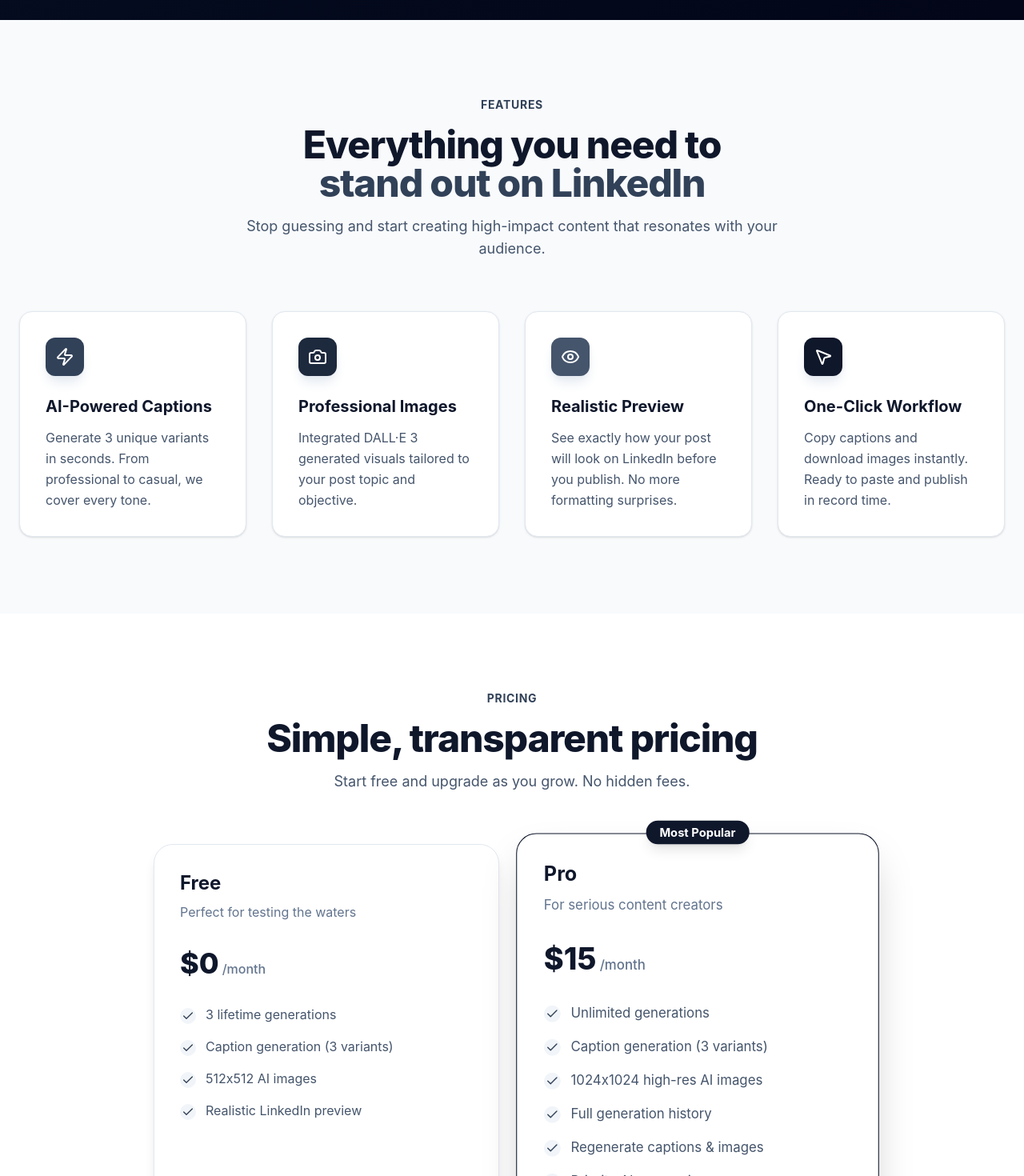
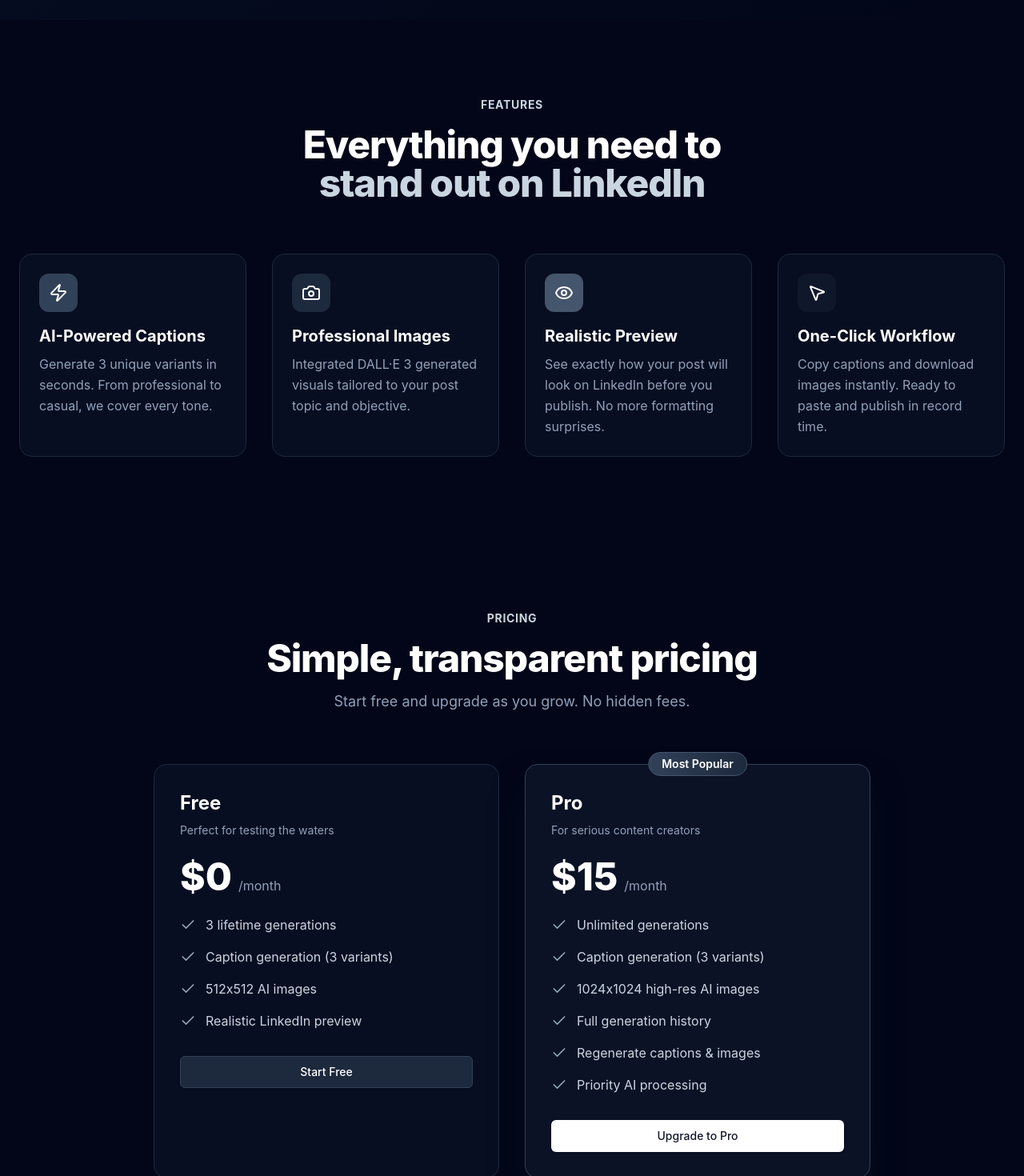
Before and after one commit to yop-dev/postgen-ai, a Next.js app: page / in a window 1280 px wide. Shown: the part 840-2310 px from the top of the page at 80% size. Built offline with nearby package versions, Linux system fonts and the light colour scheme; grey boxes are pictures that could not be loaded.

Commit message:
landing redesign

```diff
--- a/package.json
+++ b/package.json
@@ -31,6 +31,7 @@
     "class-variance-authority": "^0.7.1",
     "clsx": "^2.1.1",
     "date-fns": "^4.1.0",
+    "framer-motion": "^12.26.2",
     "groq-sdk": "^0.37.0",
     "lucide-react": "^0.562.0",
     "next": "^16.1.1",
--- a/src/components/layout/footer.tsx
+++ b/src/components/layout/footer.tsx
@@ -1,16 +1,22 @@
+import Image from "next/image"
+
 export function Footer() {
     return (
-        <footer className="border-t border-slate-200 bg-white">
+        <footer className="border-t border-slate-800 bg-slate-950">
             <div className="container mx-auto px-6 py-12 md:py-20">
                 <div className="grid grid-cols-1 md:grid-cols-4 gap-12 md:gap-8">
                     <div className="col-span-1 md:col-span-1 space-y-4">
                         <div className="flex items-center gap-2">
-                            <div className="h-6 w-6 rounded bg-blue-600 flex items-center justify-center">
-                                <span className="text-white font-bold text-sm">P</span>
-                            </div>
-                            <span className="font-bold text-slate-900 tracking-tight">PostGen AI</span>
+                            <Image
+                                src="/post-gen-logov2.jpg"
+                                alt="PostGen AI Logo"
+                                width={32}
+                                height={32}
+                                className="h-8 w-8 rounded-full"
+                            />
+                            <span className="font-bold text-white tracking-tight">PostGen AI</span>
                         </div>
-                        <p className="text-sm text-slate-500 leading-relaxed">
+                        <p className="text-sm text-slate-400 leading-relaxed">
                             Empowering creators to master LinkedIn <br className="hidden lg:block" />
                             with AI-powered content and <br className="hidden lg:block" />
                             realistic post previews.
@@ -18,34 +24,34 @@
                     </div>
 
                     <div>
-                        <h4 className="font-bold text-slate-900 mb-4">Product</h4>
-                        <ul className="space-y-3 text-sm text-slate-600">
-                            <li><a href="#features" className="hover:text-blue-600 transition-colors">Features</a></li>
-                            <li><a href="#pricing" className="hover:text-blue-600 transition-colors">Pricing</a></li>
-                            <li><a href="/app" className="hover:text-blue-600 transition-colors">App Dashboard</a></li>
+                        <h4 className="font-bold text-white mb-4">Product</h4>
+                        <ul className="space-y-3 text-sm text-slate-400">
+                            <li><a href="#features" className="hover:text-white transition-colors">Features</a></li>
+                            <li><a href="#pricing" className="hover:text-white transition-colors">Pricing</a></li>
+                            <li><a href="/app" className="hover:text-white transition-colors">App Dashboard</a></li>
                         </ul>
                     </div>
 
                     <div>
-                        <h4 className="font-bold text-slate-900 mb-4">Company</h4>
-                        <ul className="space-y-3 text-sm text-slate-600">
-                            <li><a href="#" className="hover:text-blue-600 transition-colors">About Us</a></li>
-                            <li><a href="#" className="hover:text-blue-600 transition-colors">Privacy Policy</a></li>
-                            <li><a href="#" className="hover:text-blue-600 transition-colors">Terms of Service</a></li>
+                        <h4 className="font-bold text-white mb-4">Company</h4>
+                        <ul className="space-y-3 text-sm text-slate-400">
+                            <li><a href="#" className="hover:text-white transition-colors">About Us</a></li>
+                            <li><a href="#" className="hover:text-white transition-colors">Privacy Policy</a></li>
+                            <li><a href="#" className="hover:text-white transition-colors">Terms of Service</a></li>
                         </ul>
                     </div>
 
                     <div>
-                        <h4 className="font-bold text-slate-900 mb-4">Support</h4>
-                        <ul className="space-y-3 text-sm text-slate-600">
-                            <li><a href="#" className="hover:text-blue-600 transition-colors">Help Center</a></li>
-                            <li><a href="#" className="hover:text-blue-600 transition-colors">Contact Support</a></li>
-                            <li><a href="https://twitter.com" className="hover:text-blue-600 transition-colors">Follow on X</a></li>
+                        <h4 className="font-bold text-white mb-4">Support</h4>
+                        <ul className="space-y-3 text-sm text-slate-400">
+                            <li><a href="#" className="hover:text-white transition-colors">Help Center</a></li>
+                            <li><a href="#" className="hover:text-white transition-colors">Contact Support</a></li>
+                            <li><a href="https://twitter.com" className="hover:text-white transition-colors">Follow on X</a></li>
                         </ul>
                     </div>
                 </div>
 
-                <div className="mt-16 pt-8 border-t border-slate-100 flex flex-col md:flex-row justify-between items-center gap-4 text-sm text-slate-400">
+                <div className="mt-16 pt-8 border-t border-slate-800 flex flex-col md:flex-row justify-between items-center gap-4 text-sm text-slate-500">
                     <p>© 2026 PostGen AI. Built for high-impact content creators.</p>
                     <div className="flex gap-6">
                         <span>English (US)</span>
--- a/src/components/marketing/cta.tsx
+++ b/src/components/marketing/cta.tsx
@@ -1,6 +1,30 @@
+"use client"
+
 import { Button } from "@/components/ui/button"
 import Link from "next/link"
 import { ArrowRight, Sparkles } from "lucide-react"
+import { motion } from "framer-motion"
+
+const containerVariants = {
+    hidden: { opacity: 0 },
+    visible: {
+        opacity: 1,
+        transition: {
+            staggerChildren: 0.2,
+        },
+    },
+}
+
+const itemVariants = {
+    hidden: { opacity: 0, y: 20 },
+    visible: {
+        opacity: 1,
+        y: 0,
+        transition: {
+            duration: 0.6,
+        },
+    },
+}
 
 export function CTA() {
     return (
@@ -10,35 +34,41 @@
             <div className="absolute bottom-0 right-0 w-96 h-96 bg-slate-800/20 blur-[120px] rounded-full translate-x-1/2 translate-y-1/2" />
 
             <div className="container mx-auto px-6 relative z-10">
-                <div className="max-w-4xl mx-auto text-center space-y-8">
-                    <div className="inline-flex items-center gap-2 px-3 py-1 rounded-full bg-slate-500/10 text-slate-400 text-sm font-medium border border-slate-500/20">
+                <motion.div
+                    className="max-w-4xl mx-auto text-center space-y-8"
+                    initial="hidden"
+                    whileInView="visible"
+                    viewport={{ once: true, margin: "-100px" }}
+                    variants={containerVariants}
+                >
+                    <motion.div variants={itemVariants} className="inline-flex items-center gap-2 px-3 py-1 rounded-full bg-slate-500/10 text-slate-400 text-sm font-medium border border-slate-500/20">
                         <Sparkles className="h-4 w-4" />
                         <span>Ready to shine?</span>
-                    </div>
+                    </motion.div>
 
-                    <h2 className="text-4xl md:text-6xl font-extrabold text-white tracking-tight leading-tight">
+                    <motion.h2 variants={itemVariants} className="text-4xl md:text-6xl font-extrabold text-white tracking-tight leading-tight">
                         Stop scrolling. <br />
                         <span className="text-slate-400">Start standing out.</span>
-                    </h2>
+                    </motion.h2>
 
-                    <p className="text-xl text-slate-400 max-w-2xl mx-auto">
+                    <motion.p variants={itemVariants} className="text-xl text-slate-400 max-w-2xl mx-auto">
                         Join other creators who use PostGen AI to craft professional,
                         high-converting LinkedIn content in seconds.
-                    </p>
+                    </motion.p>
 
-                    <div className="flex flex-col sm:flex-row gap-4 justify-center pt-4">
+                    <motion.div variants={itemVariants} className="flex flex-col sm:flex-row gap-4 justify-center pt-4">
                         <Link href="/sign-up">
-                            <Button size="lg" className="h-14 px-10 text-lg font-bold bg-white hover:bg-slate-50 text-slate-900 shadow-xl shadow-slate-500/20 group">
-                                Create Your First Post Free
+                            <Button size="lg" className="h-12 px-8 text-base font-semibold bg-white hover:bg-slate-100 text-slate-900 shadow-lg group">
+                                Get Started Free
                                 <ArrowRight className="ml-2 h-5 w-5 group-hover:translate-x-1 transition-transform" />
                             </Button>
                         </Link>
-                    </div>
+                    </motion.div>
 
-                    <p className="text-slate-500 text-sm">
-                        3 free generations • No credit card required • Instant access
-                    </p>
-                </div>
+                    <motion.p variants={itemVariants} className="text-sm text-slate-500">
+                        No credit card required • Free forever plan available
+                    </motion.p>
+                </motion.div>
             </div>
         </section>
     )
--- a/src/components/marketing/features.tsx
+++ b/src/components/marketing/features.tsx
@@ -1,4 +1,7 @@
+"use client"
+
 import { Zap, Camera, Eye, MousePointer2 } from "lucide-react"
+import { motion } from "framer-motion"
 
 const features = [
     {
@@ -27,41 +30,68 @@
     },
 ]
 
+const containerVariants = {
+    hidden: { opacity: 0 },
+    visible: {
+        opacity: 1,
+        transition: {
+            staggerChildren: 0.2,
+        },
+    },
+}
+
+const itemVariants = {
+    hidden: { opacity: 0, y: 20 },
+    visible: {
+        opacity: 1,
+        y: 0,
+        transition: {
+            duration: 0.6,
+        },
+    },
+}
+
 export function Features() {
     return (
-        <section id="features" className="py-24 bg-slate-50">
+        <section id="features" className="py-24 bg-slate-950">
             <div className="container mx-auto px-6">
-                <div className="text-center max-w-2xl mx-auto mb-16 space-y-4">
-                    <h2 className="text-slate-700 font-bold uppercase tracking-wider text-sm">Features</h2>
-                    <h3 className="text-3xl md:text-5xl font-extrabold text-slate-900 tracking-tight">
+                <motion.div
+                    className="text-center max-w-2xl mx-auto mb-16 space-y-4"
+                    initial="hidden"
+                    whileInView="visible"
+                    viewport={{ once: true, margin: "-100px" }}
+                    variants={containerVariants}
+                >
+                    <motion.h2 variants={itemVariants} className="text-slate-300 font-bold uppercase tracking-wider text-sm">Features</motion.h2>
+                    <motion.h3 variants={itemVariants} className="text-3xl md:text-5xl font-extrabold text-white tracking-tight">
                         Everything you need to <br className="hidden md:block" />
-                        <span className="text-slate-700">
+                        <span className="text-slate-300">
                             stand out on LinkedIn
                         </span>
-                    </h3>
-                    <p className="text-lg text-slate-600">
-                        Stop guessing and start creating high-impact content that resonates with your audience.
-                    </p>
-                </div>
+                    </motion.h3>
+                </motion.div>
 
-                <div className="grid grid-cols-1 md:grid-cols-2 lg:grid-cols-4 gap-8">
+                <motion.div
+                    className="grid grid-cols-1 md:grid-cols-2 lg:grid-cols-4 gap-8"
+                    initial="hidden"
+                    whileInView="visible"
+                    viewport={{ once: true, margin: "-100px" }}
+                    variants={containerVariants}
+                >
                     {features.map((feature, index) => (
-                        <div
+                        <motion.div
                             key={index}
-                            className="group bg-white rounded-2xl p-8 border border-slate-200 shadow-sm hover:shadow-xl hover:border-slate-300 transition-all duration-300"
+                            variants={itemVariants}
+                            className="group p-6 rounded-2xl bg-slate-900/50 border border-slate-800 hover:border-slate-700 transition-all duration-300 hover:shadow-xl hover:shadow-slate-900/50"
                         >
-                            <div className={`w-12 h-12 ${feature.color} rounded-xl flex items-center justify-center mb-6 shadow-lg shadow-slate-200 group-hover:scale-110 transition-transform`}>
+                            <div className={`${feature.color} w-12 h-12 rounded-xl flex items-center justify-center mb-4 group-hover:scale-110 transition-transform duration-300`}>
                                 <feature.icon className="h-6 w-6 text-white" />
                             </div>
-                            <h4 className="text-xl font-bold text-slate-900 mb-3 group-hover:text-slate-700 transition-colors">
-                                {feature.title}
-                            </h4>
-                            <p className="text-slate-600 leading-relaxed">
-                                {feature.description}
-                            </p>
-                        </div>
+                            <h4 className="text-xl font-bold text-white mb-2">{feature.title}</h4>
+                            <p className="text-slate-400 leading-relaxed">{feature.description}</p>
+                        </motion.div>
                     ))}
-                </div>
+                </motion.div>
             </div>
         </section>
     )
--- a/src/components/marketing/hero.tsx
+++ b/src/components/marketing/hero.tsx
@@ -17,7 +17,7 @@
                     playsInline
                     preload="auto"
                 >
-                    <source src="/hero-bg-1.mp4" type="video/mp4" />
+                    <source src="/hero-bg-2-cropped.mp4" type="video/mp4" />
                     Your browser does not support the video tag.
                 </video>
 
--- a/src/components/marketing/pricing.tsx
+++ b/src/components/marketing/pricing.tsx
@@ -1,6 +1,9 @@
+"use client"
+
 import { Button } from "@/components/ui/button"
 import { Check } from "lucide-react"
 import Link from "next/link"
+import { motion } from "framer-motion"
 
 const plans = [
     {
@@ -29,75 +32,108 @@
             "Regenerate captions & images",
             "Priority AI processing",
         ],
-        cta: "Go Pro",
+        cta: "Upgrade to Pro",
         href: "/sign-up",
         popular: true,
     },
 ]
 
+const containerVariants = {
+    hidden: { opacity: 0 },
+    visible: {
+        opacity: 1,
+        transition: {
+            staggerChildren: 0.2,
+        },
+    },
+}
+
+const itemVariants = {
+    hidden: { opacity: 0, y: 20 },
+    visible: {
+        opacity: 1,
+        y: 0,
+        transition: {
+            duration: 0.6,
+        },
+    },
+}
+
 export function Pricing() {
     return (
-        <section id="pricing" className="py-24">
+        <section id="pricing" className="py-24 bg-slate-950">
             <div className="container mx-auto px-6">
-                <div className="text-center max-w-2xl mx-auto mb-16 space-y-4">
-                    <h2 className="text-slate-700 font-bold uppercase tracking-wider text-sm">Pricing</h2>
-                    <h3 className="text-3xl md:text-5xl font-extrabold text-slate-900 tracking-tight">
+                <motion.div
+                    className="text-center max-w-2xl mx-auto mb-16 space-y-4"
+                    initial="hidden"
+                    whileInView="visible"
+                    viewport={{ once: true, margin: "-100px" }}
+                    variants={containerVariants}
+                >
+                    <motion.h2 variants={itemVariants} className="text-slate-300 font-bold uppercase tracking-wider text-sm">Pricing</motion.h2>
+                    <motion.h3 variants={itemVariants} className="text-3xl md:text-5xl font-extrabold text-white tracking-tight">
                         Simple, transparent pricing
-                    </h3>
-                    <p className="text-lg text-slate-600">
+                    </motion.h3>
+                    <motion.p variants={itemVariants} className="text-lg text-slate-400">
                         Start free and upgrade as you grow. No hidden fees.
-                    </p>
-                </div>
+                    </motion.p>
+                </motion.div>
 
-                <div className="grid grid-cols-1 md:grid-cols-2 gap-8 max-w-4xl mx-auto">
+                <motion.div
+                    className="grid grid-cols-1 md:grid-cols-2 gap-8 max-w-4xl mx-auto"
+                    initial="hidden"
+                    whileInView="visible"
+                    viewport={{ once: true, margin: "-100px" }}
+                    variants={containerVariants}
+                >
                     {plans.map((plan, index) => (
-                        <div
+                        <motion.div
                             key={index}
-                            className={`relative flex flex-col p-8 rounded-3xl border ${plan.popular
-                                ? "border-slate-900 shadow-2xl scale-105 z-10 bg-white"
-                                : "border-slate-200 bg-white shadow-lg"
-                                }`}
+                            variants={itemVariants}
+                            className={`relative p-8 rounded-2xl border ${plan.popular
+                                ? "bg-slate-900/70 border-slate-700 shadow-2xl shadow-slate-900/50"
+                                : "bg-slate-900/50 border-slate-800"
+                                } transition-all duration-300 hover:shadow-xl hover:shadow-slate-900/50`}
                         >
                             {plan.popular && (
-                                <div className="absolute -top-4 left-1/2 -translate-x-1/2 bg-slate-900 text-white px-4 py-1 rounded-full text-sm font-bold shadow-lg">
+                                <div className="absolute -top-4 left-1/2 -translate-x-1/2 px-4 py-1 bg-gradient-to-r from-slate-700 to-slate-800 text-white text-sm font-semibold rounded-full border border-slate-600">
                                     Most Popular
                                 </div>
                             )}
 
-                            <div className="mb-8">
-                                <h4 className="text-2xl font-bold text-slate-900 mb-2">{plan.name}</h4>
-                                <p className="text-slate-500">{plan.description}</p>
+                            <div className="mb-6">
+                                <h3 className="text-2xl font-bold text-white mb-2">{plan.name}</h3>
+                                <p className="text-slate-400 text-sm">{plan.description}</p>
                             </div>
 
-                            <div className="mb-8 flex items-baseline gap-1">
-                                <span className="text-4xl font-extrabold text-slate-900">${plan.price}</span>
-                                <span className="text-slate-500 font-medium">/month</span>
+                            <div className="mb-6">
+                                <span className="text-5xl font-extrabold text-white">${plan.price}</span>
+                                <span className="text-slate-400 ml-2">/month</span>
                             </div>
 
-                            <ul className="space-y-4 mb-8 flex-1">
-                                {plan.features.map((feature, fIndex) => (
-                                    <li key={fIndex} className="flex items-start gap-3 text-slate-600">
-                                        <div className="mt-1 bg-slate-100 rounded-full p-0.5">
-                                            <Check className="h-4 w-4 text-slate-700" />
-                                        </div>
-                                        <span>{feature}</span>
+                            <ul className="space-y-4 mb-8">
+                                {plan.features.map((feature, featureIndex) => (
+                                    <li key={featureIndex} className="flex items-start gap-3">
+                                        <Check className="h-5 w-5 text-slate-400 flex-shrink-0 mt-0.5" />
+                                        <span className="text-slate-300">{feature}</span>
                                     </li>
                                 ))}
                             </ul>
 
-                            <Link href={plan.href} className="w-full">
+                            <Link href={plan.href} className="block">
                                 <Button
-                                    className={`w-full h-12 text-lg font-bold transition-all ${plan.popular
-                                        ? "bg-slate-900 hover:bg-slate-800 shadow-lg shadow-slate-200"
-                                        : "bg-slate-900 hover:bg-slate-800"
+                                    className={`w-full ${plan.popular
+                                        ? "bg-white hover:bg-slate-100 text-slate-900"
+                                        : "bg-slate-800 hover:bg-slate-700 text-white border border-slate-700"
                                         }`}
+                                    size="lg"
                                 >
                                     {plan.cta}
                                 </Button>
                             </Link>
-                        </div>
+                        </motion.div>
                     ))}
-                </div>
+                </motion.div>
             </div>
         </section>
     )
```
Also changed, not shown: 2 other files (tests, documents, lock files or other folders).
